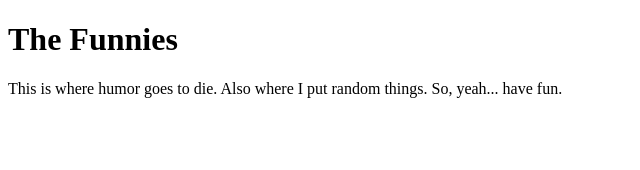
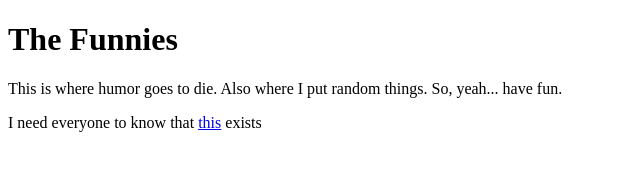
Before and after one commit to Starlii10/the-funnies, a plain HTML site: page index.html in a window 1280 px wide. Shown: the whole page, without its empty margins (0-640 px from the left). Drawn offline with Linux system fonts and the light colour scheme.

Commit message:
https://github.com/MonkeLauncher/Lady-Cat

```diff
--- a/index.html
+++ b/index.html
@@ -6,5 +6,6 @@
     <body>
         <h1>The Funnies</h1>
         <p>This is where humor goes to die. Also where I put random things. So, yeah... have fun.</p>
+        <p>I need everyone to know that <a href="https://github.com/MonkeLauncher/Lady-Cat">this</a> exists</p>
     </body>
 </html>
```
